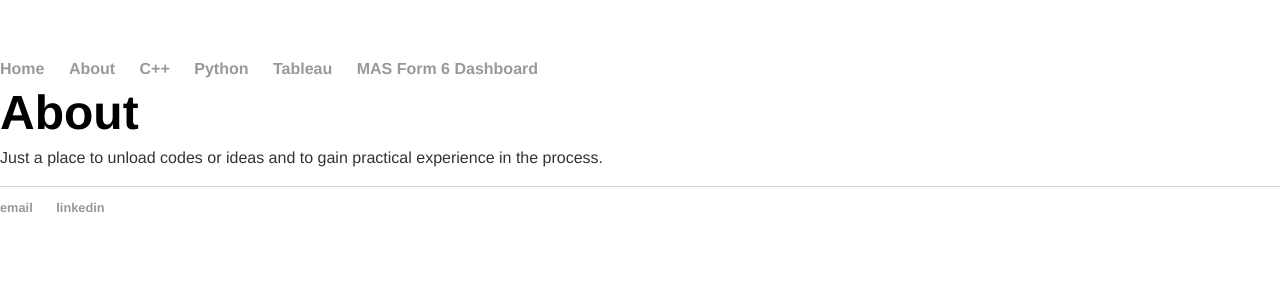
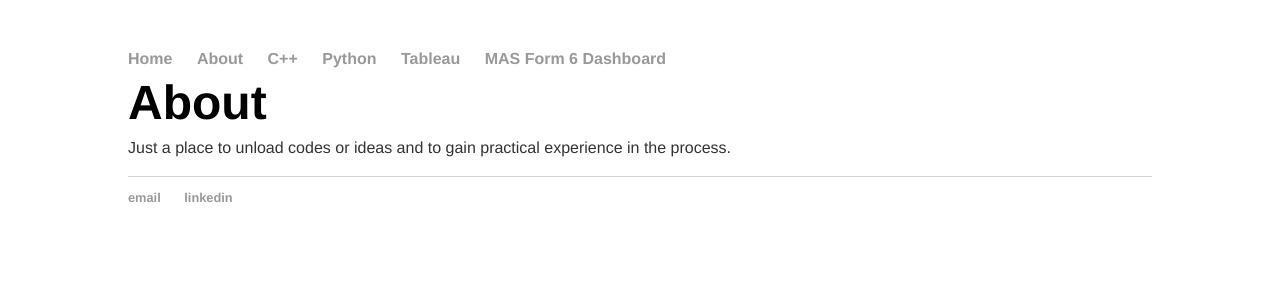
Before and after one commit to cchanzl/Lock-Screen, a Jekyll site: the page built from about/index.html, in a window 1280 px wide. Shown: the top 300 px of the page. Built offline with Jekyll 4.4.1, drawn with Linux system fonts in a browser that asks for light colours.

Commit message:
Update main.css

```diff
--- a/css/main.css
+++ b/css/main.css
@@ -1,6 +1,6 @@
 body {
-    margin: 60px auto;
-    width: 100%;
+    margin: 50px auto;
+    width: 80%;
 }
 
 nav ul, footer ul {
```
